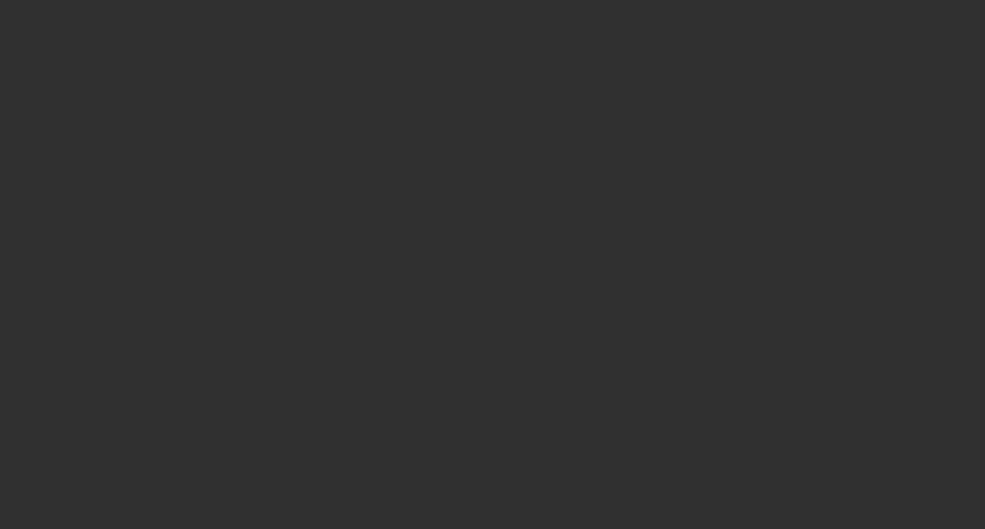
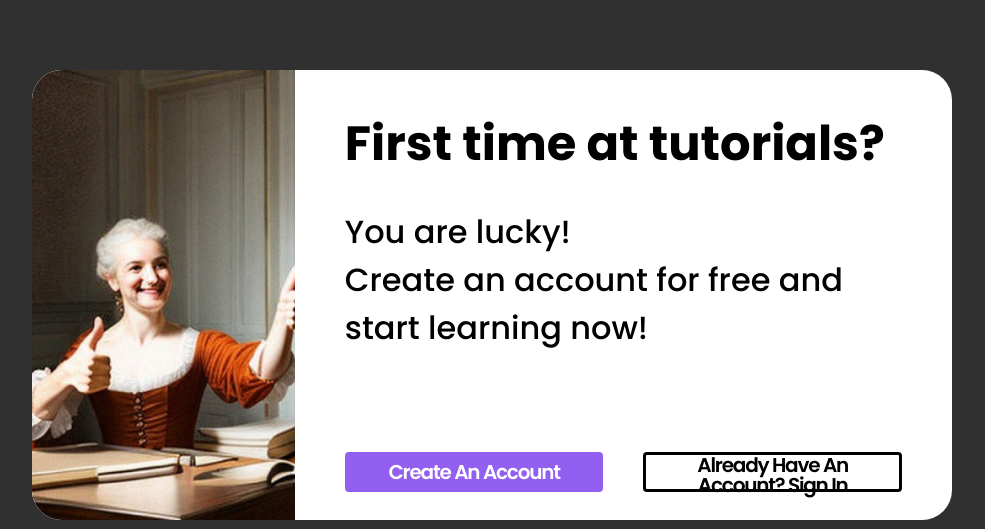
Before and after one commit to patryk-kielian/CRC-Modern-Web-Development, a React (Vite) app in the folder client/: page / in a window 1280 px wide. Shown: the part 4143-4672 px from the top of the page, without its empty margins (148-1133 px from the left). Before the commit the page ends 4243 px from the top, so only its background shows below. Built offline with nearby package versions, Linux system fonts and the light colour scheme; no server answers; a web font is replaced by a local one.

Commit message:
cta section

```diff
--- a/client/src/components/CourseCardMin.jsx
+++ b/client/src/components/CourseCardMin.jsx
@@ -14,7 +14,6 @@ export default function CourseCardMin(props) {
             backgroundPosition: "center",
             backgroundSize: "cover",
           }}
-          alt="Python Logo"
         />
         <div className="card-min-content">
           <h4>{course.name}</h4>
--- a/client/src/pages/Home.jsx
+++ b/client/src/pages/Home.jsx
@@ -10,7 +10,6 @@ import Carousel from "../components/Carousel";
 import CourseCard from "../components/CourseCard";
 import PopularCategories from "../components/PopularCategories";
 
-// placeholder - to be replaced with database driven solution
 const opinions = [
   {
     id: 0,
@@ -135,6 +134,27 @@ function Home() {
               <Carousel contentType={"opinions"} content={opinions} />
             )}
           </section>
+          <section className="cta">
+            <div
+              className="cta-img"
+              style={{
+                backgroundImage: `url(img/home_cta.jpeg), linear-gradient(lightgray, lightgray)`,
+              }}
+            ></div>
+            <div className="cta-container">
+              <h2>First time at tutorials?</h2>
+              <h3>
+                You are lucky!
+                <br /> Create an account for free and start learning now!
+              </h3>
+              <div className="cta-buttons">
+                <button className="violet">Create an account</button>
+                <button className="ghost">
+                  Already have an account? Sign in{" "}
+                </button>
+              </div>
+            </div>
+          </section>
         </div>
       </main>
     </>
--- a/client/src/styles/Carousel.css
+++ b/client/src/styles/Carousel.css
@@ -253,7 +253,7 @@
   width: auto;
 }
 
-h3 {
+/* h3 {
   background: #00558b;
   color: #fff;
   line-height: 100px;
@@ -262,7 +262,7 @@ h3 {
   margin: 10px;
   padding: 2%;
   position: relative;
-}
+} */
 
 .slick-prev {
   background: black;
--- a/client/src/styles/Home.css
+++ b/client/src/styles/Home.css
@@ -141,3 +141,64 @@ section {
   line-height: 120%;
   font-weight: 600;
 }
+
+.cta {
+  display: grid;
+  grid-template-columns: 1fr 2.5fr;
+  height: 450px;
+  margin-top: 160px;
+  overflow: hidden;
+  border-radius: 30px;
+  background-color: var(--white);
+}
+
+.cta-img {
+  background-position: center;
+  background-size: cover;
+}
+
+.cta-container {
+  padding: 50px;
+}
+
+.cta-container h2 {
+  color: var(--black);
+  line-height: 1;
+}
+
+.cta-container h3 {
+  margin-top: 40px;
+  font-size: 2rem;
+  font-weight: 500;
+}
+.cta-buttons {
+  display: flex;
+  gap: 40px;
+  margin-top: 100px;
+}
+
+.cta-buttons button {
+  width: 50%;
+  max-width: 360px;
+  height: 40px;
+  font-size: 1.25rem;
+}
+
+.cta-buttons button.violet {
+  color: var(--white);
+  background: var(--accent1dark);
+}
+.cta-buttons button.violet:hover {
+  color: var(--black);
+  background: var(--accent2);
+}
+
+.cta-buttons button.ghost {
+  color: var(--black);
+  border-color: var(--black);
+}
+.cta-buttons button.ghost:hover {
+  background: var(--accent1dark);
+  color: var(--white);
+  border: 3px solid transparent;
+}
--- a/client/src/styles/PopularCategories.css
+++ b/client/src/styles/PopularCategories.css
@@ -24,6 +24,6 @@
 .categories-card h4 {
   margin-top: 10px;
   padding: 0 20px;
-  font-size: 1.5rem;
+  font-size: 1.25rem;
   color: var(--black);
 }
```
Also changed, not shown: client/public/img/home_cta.jpeg (added).
